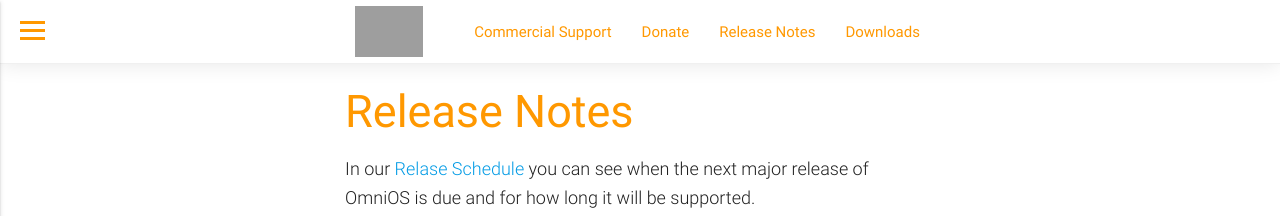
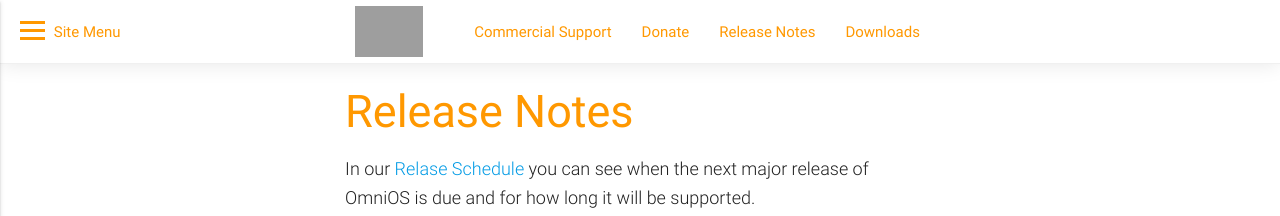
Before and after one commit to omniosorg/omniosorg.github.io, a Jekyll site: the page built from releasenotes.md, in a window 1280 px wide. Shown: the top 216 px of the page. Built offline with Jekyll 4.4.1, drawn with Linux system fonts in a browser that asks for light colours; grey boxes are pictures that could not be loaded.

Commit message:
add site menu

```diff
--- a/_includes/header.html
+++ b/_includes/header.html
@@ -31,6 +31,7 @@
 </ul>
 <a href="#" class="menu-button" data-activates="slide-out">
     <span class="burger-icon"></span>
+    <span class="burger-text">Site Menu</span>
 </a>
 <div class="navbar-fixed">
     <nav class="white orange-text">
--- a/_includes/header_wide.html
+++ b/_includes/header_wide.html
@@ -30,6 +30,7 @@
 </ul>
 <a href="#" class="menu-button" data-activates="slide-out">
     <span class="burger-icon"></span>
+    <span class="burger-text">Site Menu</span>
 </a>
 <div class="navbar-fixed">
     <nav class="white orange-text">
--- a/assets/css/app.scss
+++ b/assets/css/app.scss
@@ -13,6 +13,7 @@
 @import "fontawesome";
 @import "pygments";
 @import "burger";
+
 
 body {
     display: flex;
@@ -162,8 +163,24 @@
     .burger-icon {
     	@include burger(25px, 3px, 5px, color("orange", "base"));
     }
+    .burger-text {
+	position: absolute;
+	display: block;
+	white-space: nowrap;
+	@media #{$small-and-down} {
+            display: none;
+        }
+	font-size: 1rem;
+	top: 0px;
+	left: 34px;
+	color: color("orange", "base");
+    }
+
     &.is-active .burger-icon {
     	@include burger-to-cross;
+    }
+    &.is-active .burger-text {
+	display: none;
     }
 }
 
```
